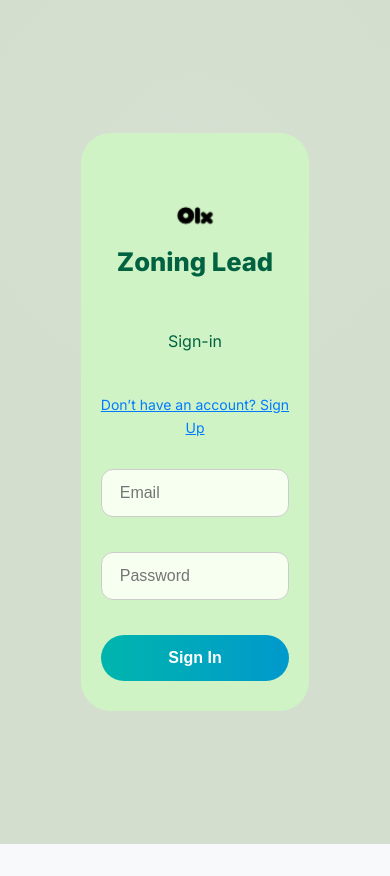
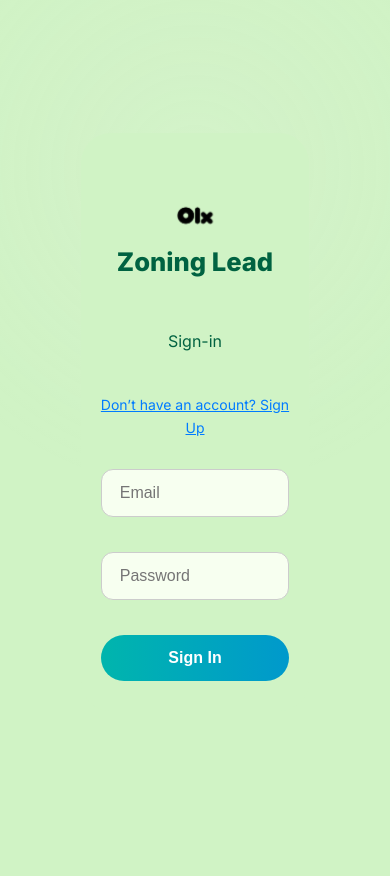
Before and after one commit to monrowPTN/zoning-client-olx, a React (Vite) app: page / in a window 390 px wide. After the commit the page ends 844 px from the top, so only its background shows below. Built offline with nearby package versions, Linux system fonts and the light colour scheme.

Commit message:
Fix: Removed mobile white edge by syncing html/body background

```diff
--- a/src/landing.css
+++ b/src/landing.css
@@ -3,7 +3,7 @@
   margin: 0;
   padding: 0;
   font-family: 'Inter', sans-serif;
-  background: #F7F9FA;
+  background: #D0F3C5;
   height: 100vh;
   width: 100%;
   display: flex;
@@ -286,6 +286,10 @@
 }
 
 @media (max-width: 500px) {
+  html, body {
+    background: #D0F3C5 !important;
+    overflow-x: hidden !important;
+  }
   .page-layout {
     flex-direction: column;
     align-items: center;
```
